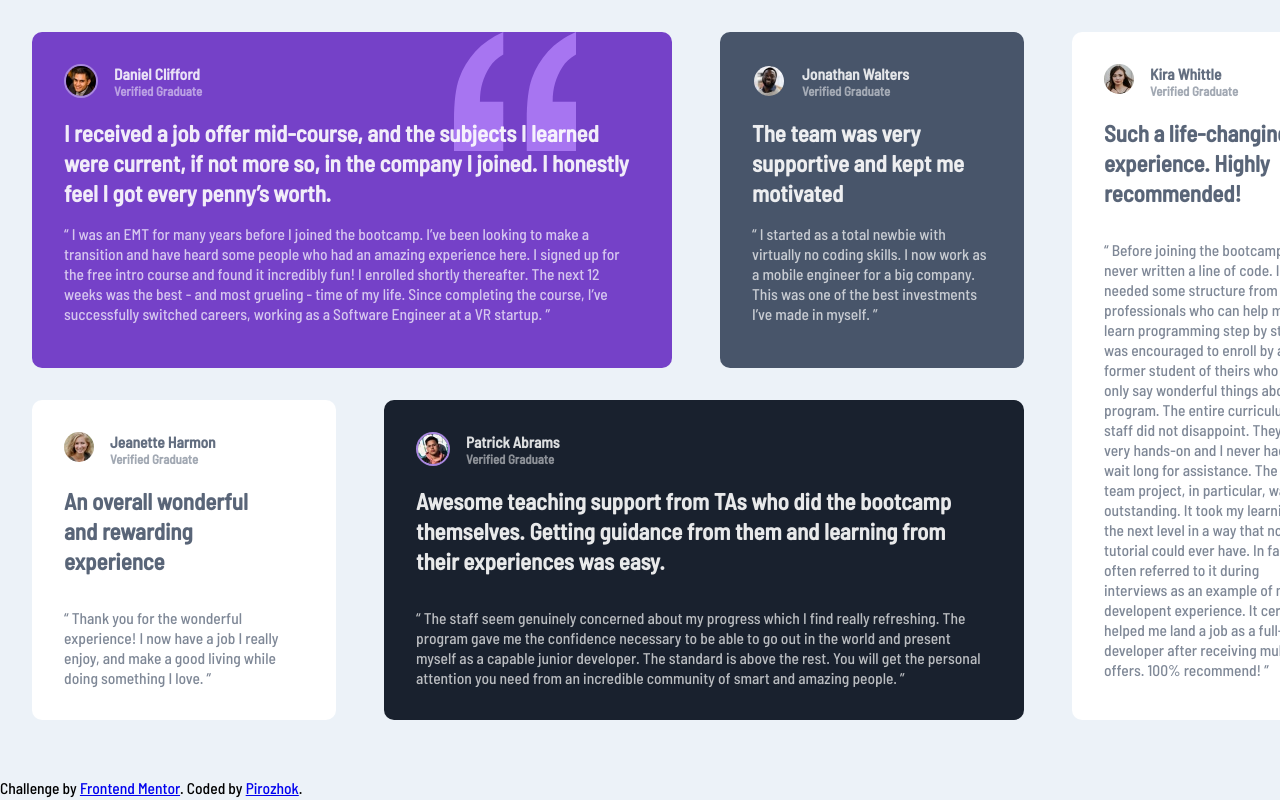
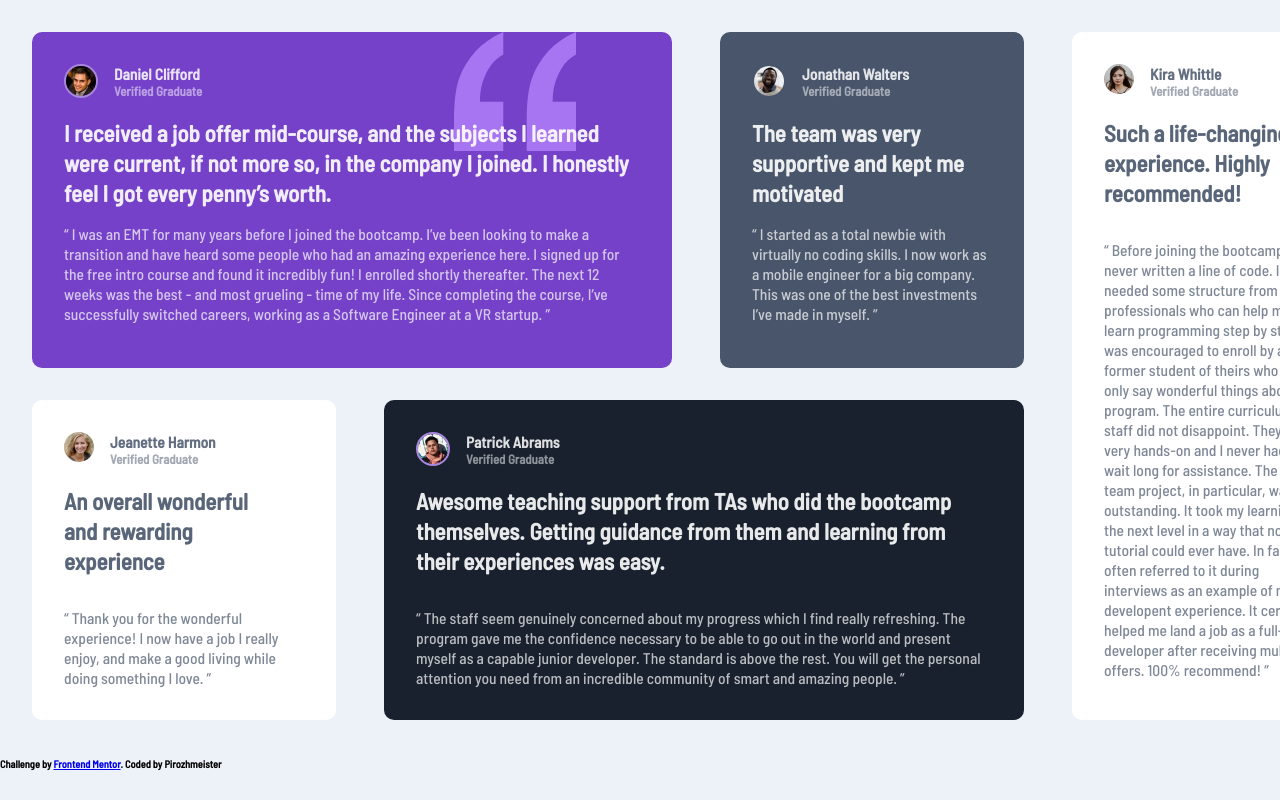
Before and after one commit to pirozhmeister/Frontend-Mentor-challenge-1, a plain HTML site: page index.html in a window 1280 px wide. Shown: the top 800 px of the page. Drawn offline with Linux system fonts and the light colour scheme.

Commit message:
Update index.html

```diff
--- a/index.html
+++ b/index.html
@@ -25,7 +25,7 @@
 </head>
 
 <body>
-
+  <div class="reviews">
     <div class="clifford">
       <img class="quotation-img" src="images/bg-pattern-quotation.svg" alt="quotation">
       <img class="clifford-img" src="images/image-daniel.jpg" alt="clifford-img">
@@ -61,7 +61,8 @@
 
       <h3>An overall wonderful
         <br> and rewarding
-      <br> experience</h3>
+        <br> experience
+      </h3>
 
       <p class="harmon-paragraph">“ Thank you for the wonderful experience! I now have a job I really enjoy, and make a good living
         while doing something I love. ”</p>
@@ -99,9 +100,10 @@
 
     </div>
   </div>
+  </div>
   <div class="attribution">
-    Challenge by <a href="https://www.frontendmentor.io?ref=challenge" target="_blank">Frontend Mentor</a>.
-    Coded by <a href="#">Pirozhok</a>.
+    <h6> Challenge by <a href="https://www.frontendmentor.io?ref=challenge" target="_blank">Frontend Mentor</a>. Coded by Pirozhmeister</h6>
+  </div>
 </body>
 
 </html>
```
Lines whose indentation alone changed are shown as unchanged.
